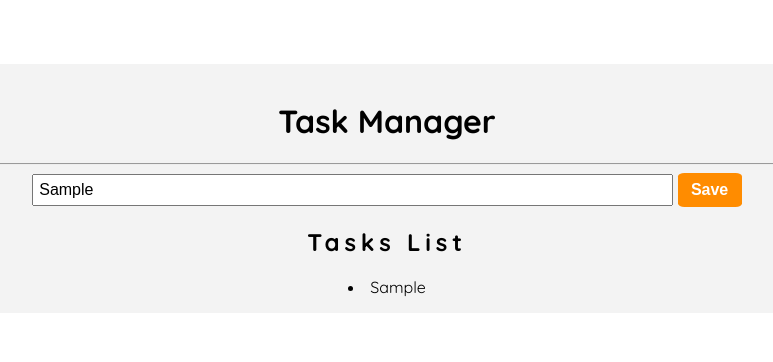
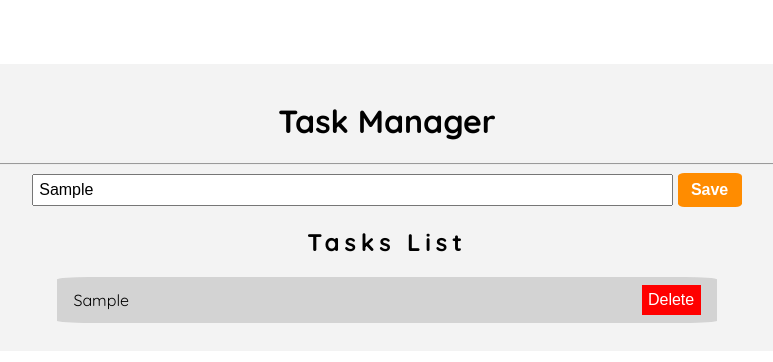
Before and after one commit to devrachidamrani/task-manager, a React app: page / in a window 1280 px wide. Both pictures are taken after typing "Sample" into the empty fields and a click on the button "Save". Shown: the top 362 px of the page, without its empty margins (253-1026 px from the left). Built offline with nearby package versions, Linux system fonts and the light colour scheme.

Commit message:
update stylings

```diff
--- a/components/TaskForm.js
+++ b/components/TaskForm.js
@@ -9,7 +9,7 @@ const TaskForm = ({ onChange, onAdd }) => {
         name="task"
         onChange={onChange}
       />{' '}
-      <button variant="text" color="default" onClick={onAdd}>
+      <button className="save" onClick={onAdd}>
         Save
       </button>
     </>
--- a/components/TasksList.js
+++ b/components/TasksList.js
@@ -5,7 +5,12 @@ const TasksList = ({ allTasks }) => {
     <div>
       <h2>Tasks List</h2>
       {allTasks.length > 0 &&
-        allTasks.map((task, index) => <li key={index}>{task.task}</li>)}
+        allTasks.map((task, index) => (
+          <div key={index} className="task">
+            {task.task}
+            <button className="delete">Delete</button>
+          </div>
+        ))}
     </div>
   )
 }
--- a/main.css
+++ b/main.css
@@ -23,7 +23,7 @@ input[type='text'] {
   font-size: 1rem;
 }
 
-button {
+.save {
   border: 0;
   padding: 0.5rem;
   width: 4rem;
@@ -35,6 +35,30 @@ button {
   background-color: darkorange;
 }
 
-button:active {
+.save:active {
   background-color: rgb(255, 154, 31);
 }
+
+.delete {
+  background-color: red;
+  color: white;
+  border: 0;
+  font-size: 1rem;
+  padding: 0.4rem;
+  cursor: pointer;
+}
+
+.delete:hover {
+  background: rgb(218, 13, 13);
+}
+
+.task {
+  width: 70%;
+  padding: 0.5rem 1rem;
+  border-radius: 5%;
+  margin: 0.7rem auto;
+  background: lightgray;
+  display: flex;
+  justify-content: space-between;
+  align-items: center;
+}
```
